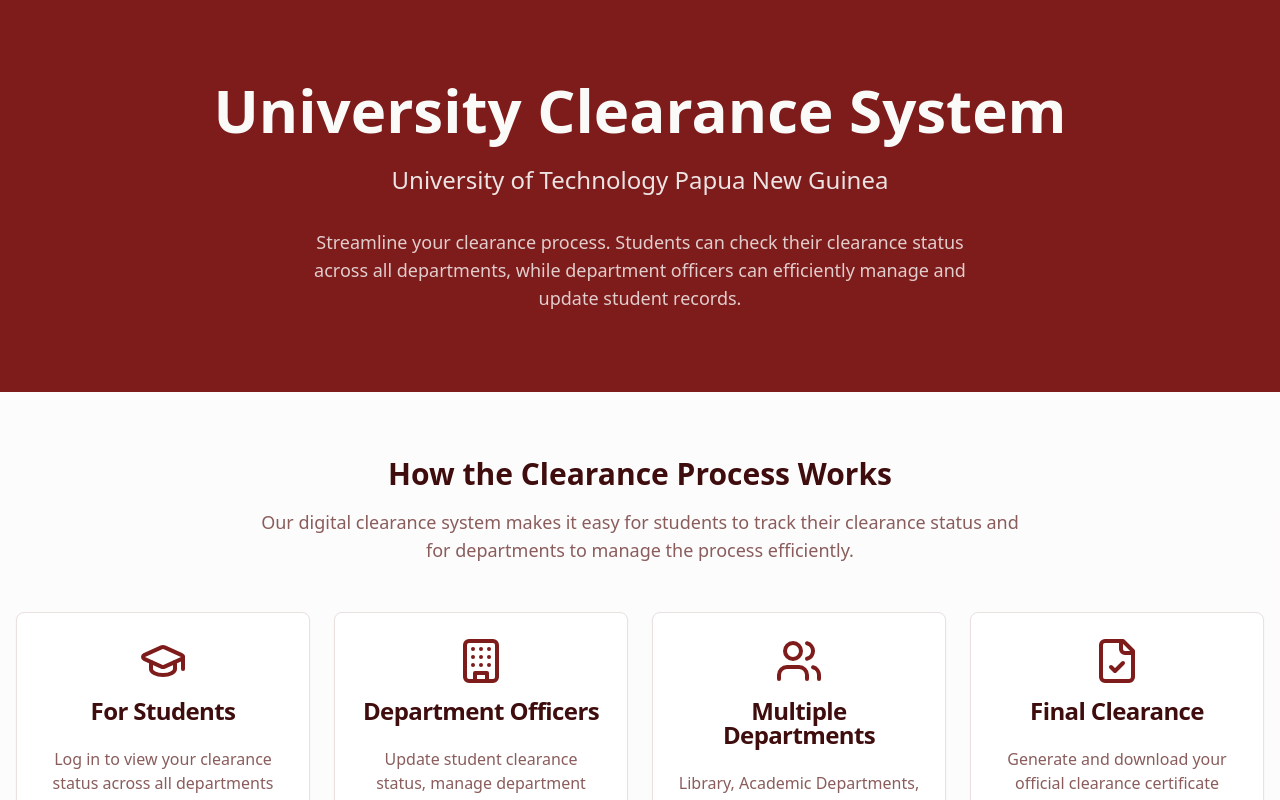
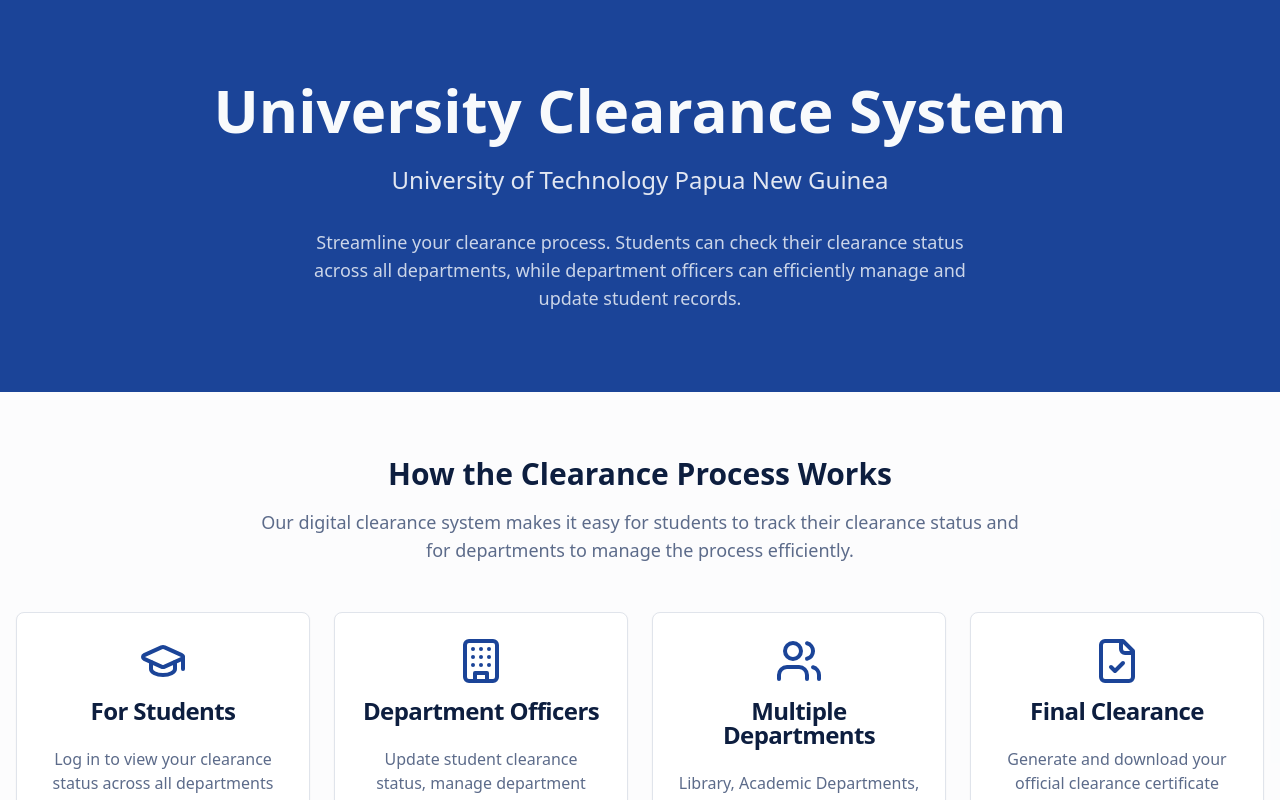
Before and after one commit to 23302610sole/clear-path-png, a React (Vite) app: page / in a window 1280 px wide. Shown: the top 800 px of the page. Built offline with nearby package versions, Linux system fonts and the light colour scheme.

Commit message:
Revert theme to navy blue

```diff
--- a/src/index.css
+++ b/src/index.css
@@ -9,48 +9,48 @@ All colors MUST be HSL.
 @layer base {
   :root {
     --background: 0 0% 100%;
-    --foreground: 0 65% 15%;
+    --foreground: 220 65% 15%;
 
     --card: 0 0% 100%;
-    --card-foreground: 0 65% 15%;
+    --card-foreground: 220 65% 15%;
 
     --popover: 0 0% 100%;
-    --popover-foreground: 0 65% 15%;
+    --popover-foreground: 220 65% 15%;
 
-    --primary: 0 65% 30%;
-    --primary-foreground: 45 10% 98%;
+    --primary: 220 70% 35%;
+    --primary-foreground: 210 40% 98%;
 
-    --secondary: 0 45% 95%;
-    --secondary-foreground: 0 65% 30%;
+    --secondary: 220 45% 95%;
+    --secondary-foreground: 220 70% 35%;
 
-    --muted: 0 20% 96%;
-    --muted-foreground: 0 20% 45%;
+    --muted: 220 20% 96%;
+    --muted-foreground: 220 20% 45%;
 
     --accent: 45 95% 55%;
-    --accent-foreground: 0 65% 15%;
+    --accent-foreground: 220 65% 15%;
 
     --destructive: 0 84.2% 60.2%;
-    --destructive-foreground: 45 10% 98%;
+    --destructive-foreground: 210 40% 98%;
 
-    --border: 0 20% 90%;
-    --input: 0 20% 90%;
-    --ring: 0 65% 30%;
+    --border: 220 20% 90%;
+    --input: 220 20% 90%;
+    --ring: 220 70% 35%;
 
     --radius: 0.5rem;
 
-    --sidebar-background: 0 65% 98%;
+    --sidebar-background: 220 65% 98%;
 
-    --sidebar-foreground: 0 50% 25%;
+    --sidebar-foreground: 220 50% 25%;
 
-    --sidebar-primary: 0 65% 30%;
+    --sidebar-primary: 220 70% 35%;
 
-    --sidebar-primary-foreground: 45 10% 98%;
+    --sidebar-primary-foreground: 210 40% 98%;
 
     --sidebar-accent: 45 90% 92%;
 
-    --sidebar-accent-foreground: 0 65% 30%;
+    --sidebar-accent-foreground: 220 70% 35%;
 
-    --sidebar-border: 0 20% 88%;
+    --sidebar-border: 220 20% 88%;
 
     --sidebar-ring: 45 95% 55%;
 
@@ -62,40 +62,40 @@ All colors MUST be HSL.
   }
 
   .dark {
-    --background: 0 65% 8%;
-    --foreground: 45 10% 98%;
+    --background: 220 65% 8%;
+    --foreground: 210 40% 98%;
 
-    --card: 0 55% 12%;
-    --card-foreground: 45 10% 98%;
+    --card: 220 55% 12%;
+    --card-foreground: 210 40% 98%;
 
-    --popover: 0 55% 12%;
-    --popover-foreground: 45 10% 98%;
+    --popover: 220 55% 12%;
+    --popover-foreground: 210 40% 98%;
 
     --primary: 45 95% 55%;
-    --primary-foreground: 0 65% 15%;
+    --primary-foreground: 220 65% 15%;
 
-    --secondary: 0 40% 20%;
-    --secondary-foreground: 45 10% 98%;
+    --secondary: 220 40% 20%;
+    --secondary-foreground: 210 40% 98%;
 
-    --muted: 0 30% 18%;
-    --muted-foreground: 0 10% 65%;
+    --muted: 220 30% 18%;
+    --muted-foreground: 220 10% 65%;
 
     --accent: 45 90% 50%;
-    --accent-foreground: 0 65% 15%;
+    --accent-foreground: 220 65% 15%;
 
     --destructive: 0 62.8% 50%;
-    --destructive-foreground: 45 10% 98%;
+    --destructive-foreground: 210 40% 98%;
 
-    --border: 0 30% 18%;
-    --input: 0 30% 18%;
+    --border: 220 30% 18%;
+    --input: 220 30% 18%;
     --ring: 45 95% 55%;
-    --sidebar-background: 0 65% 10%;
-    --sidebar-foreground: 45 10% 95%;
+    --sidebar-background: 220 65% 10%;
+    --sidebar-foreground: 210 40% 95%;
     --sidebar-primary: 45 95% 55%;
-    --sidebar-primary-foreground: 0 65% 15%;
-    --sidebar-accent: 0 50% 18%;
-    --sidebar-accent-foreground: 45 10% 95%;
-    --sidebar-border: 0 30% 18%;
+    --sidebar-primary-foreground: 220 65% 15%;
+    --sidebar-accent: 220 50% 18%;
+    --sidebar-accent-foreground: 210 40% 95%;
+    --sidebar-border: 220 30% 18%;
     --sidebar-ring: 45 95% 55%;
 
     /* Status Colors - Dark Mode */
```
